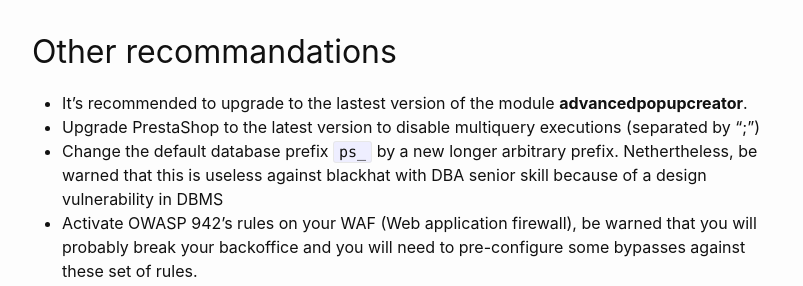
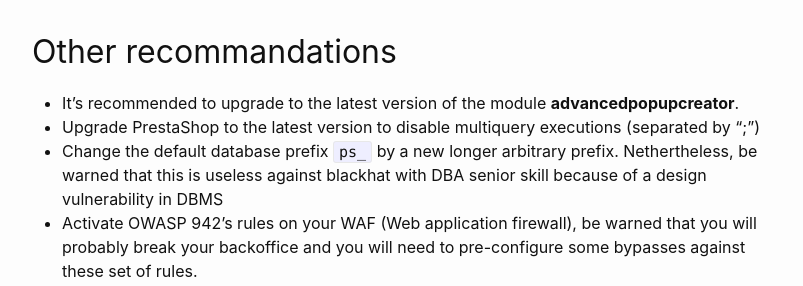
Before and after one commit to friends-of-presta/security-advisories, a Jekyll site: the page built from _posts/2023-04-11-advancedpopupcreator.md, in a window 1280 px wide and 900 px high, scrolled down 1936 px. Shown: the part 167-453 px from the top of the window, without its empty margins (238-1041 px from the left). Built offline with Jekyll 4.4.1, drawn with Linux system fonts in a browser that asks for light colours.

Commit message:
Update 2023-04-11-advancedpopupcreator.md

```diff
--- a/_posts/2023-04-11-advancedpopupcreator.md
+++ b/_posts/2023-04-11-advancedpopupcreator.md
@@ -81,7 +81,7 @@ The method `AdvancedPopup::getPopups()` has sensitive SQL calls that can be exec
 
 ## Other recommandations
 
-* It’s recommended to upgrade to the lastest version of the module **advancedpopupcreator**.
+* It’s recommended to upgrade to the latest version of the module **advancedpopupcreator**.
 * Upgrade PrestaShop to the latest version to disable multiquery executions (separated by “;”)
 * Change the default database prefix `ps_` by a new longer arbitrary prefix. Nethertheless, be warned that this is useless against blackhat with DBA senior skill because of a design vulnerability in DBMS
 * Activate OWASP 942's rules on your WAF (Web application firewall), be warned that you will probably break your backoffice and you will need to pre-configure some bypasses against these set of rules.
```
